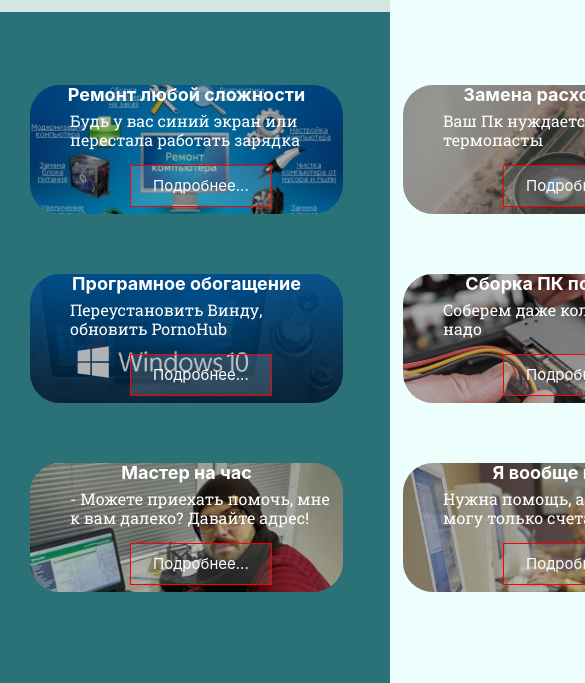
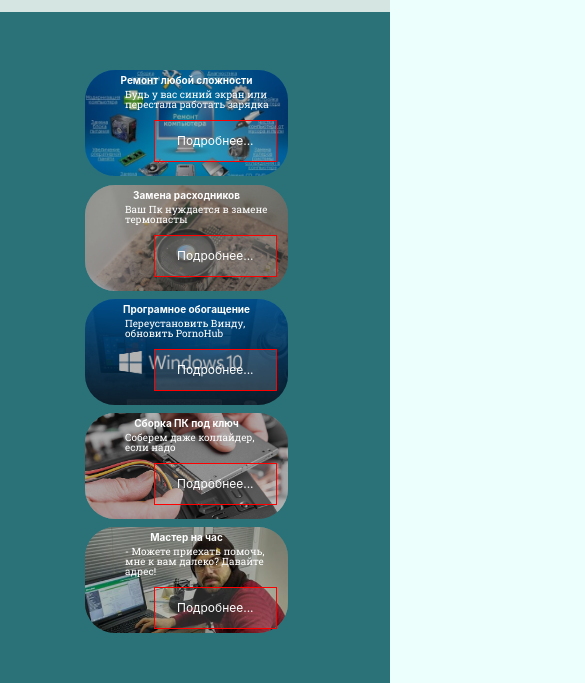
Before and after one commit to Blockbench90/haclanding, a React (Create React App) app in the folder haclanding/: page / in a window 390 px wide. Shown: the part 832-1515 px from the top of the page, 585 px wide, since content can reach past the window. Built offline with nearby package versions, Linux system fonts and the light colour scheme.

Commit message:
adaptiv is done, 100%

```diff
--- a/haclanding/src/components/AboutUs/AboutUs.module.css
+++ b/haclanding/src/components/AboutUs/AboutUs.module.css
@@ -120,176 +120,267 @@
     height: 259px;
     border-radius: 30px;
 }
+
 @media (max-width: 1380px) {
     .Content {
         max-width: 980px;
     }
+
     .tLbInner {
         width: 416px;
         height: 194px;
     }
+
     .tRbInner {
         width: 416px;
         height: 194px;
     }
+
     .cLbInner {
         width: 416px;
         height: 194px;
     }
+
     .cRbInner {
         width: 416px;
         height: 194px;
     }
+
     .bLbInner {
         width: 416px;
         height: 194px;
     }
+
     .bRbInner {
         width: 416px;
         height: 194px;
     }
+
     .PostInner {
         width: 416px;
         height: 194px;
     }
+
     .PostSpan {
         font-size: 12px;
         line-height: 25px;
         margin-left: 50px;
     }
+
     .PostBtn {
         margin: 0 0 0 222px;
         font-size: 20px;
     }
+
     .ContentInner h2 {
         line-height: 30px;
         padding-top: 19px;
         font-size: 29px;
     }
+
     .ContentInner p {
         font-size: 21px;
         line-height: 19px;
     }
 }
+
 @media (max-width: 1090px) {
     .Content {
         max-width: 900px;
     }
+
     .tLbInner {
         width: 392px;
         height: 181px;
         margin: 30px;
     }
+
     .tRbInner {
         width: 392px;
         height: 181px;
         margin: 30px;
     }
+
     .cLbInner {
         width: 392px;
         height: 181px;
         margin: 30px;
     }
+
     .cRbInner {
         width: 392px;
         height: 181px;
         margin: 30px;
     }
+
     .bLbInner {
         width: 392px;
         height: 181px;
         margin: 30px;
     }
+
     .bRbInner {
         width: 392px;
         height: 181px;
         margin: 30px;
     }
+
     .PostInner {
         width: 392px;
         height: 181px;
         /*margin: 30px;*/
     }
+
     .PostSpan {
         font-size: 12px;
         line-height: 25px;
         margin-left: 50px;
     }
+
     .PostBtn {
         margin: 0 0 0 218px;
         font-size: 15px;
     }
+
     .ContentInner h2 {
         /*line-height: 0px;*/
         padding-top: 10px;
         font-size: 25px;
     }
+
     .ContentInner p {
         font-size: 20px;
         line-height: 26px;
     }
 }
-@media (max-width: 820px) {
+
+@media (max-width: 925px) {
     .Content {
         max-width: 700px;
     }
+
     .tLbInner {
         width: 313px;
         height: 129px;
     }
+
     .tRbInner {
         width: 313px;
         height: 129px;
     }
+
     .cLbInner {
         width: 313px;
         height: 129px;
     }
+
     .cRbInner {
         width: 313px;
         height: 129px;
     }
+
     .bLbInner {
         width: 313px;
         height: 129px;
     }
+
     .bRbInner {
         width: 313px;
         height: 129px;
     }
+
     .PostInner {
         width: 313px;
         height: 129px;
     }
+
     .PostSpan {
         font-size: 12px;
         line-height: 25px;
         margin-left: 50px;
     }
+
     .PostBtn {
         margin: 0px 0 0 100px;
         font-size: 15px;
     }
+
     .ContentInner h2 {
         line-height: 0px;
         padding-top: 10px;
         font-size: 18px;
     }
+
     .ContentInner p {
         font-size: 16px;
         line-height: 19px;
     }
 }
 
-@media (max-width: 768px) {
+/*@media (max-width: 856px) {*/
+/*    .Content {*/
+/*        max-width: 900px;*/
+/*    }*/
+/*    .tLbInner {*/
+/*        width: 392px;*/
+/*        height: 181px;*/
+/*        margin: 30px;*/
+/*    }*/
+/*    .tRbInner {*/
+/*        width: 392px;*/
+/*        height: 181px;*/
+/*        margin: 30px;*/
+/*    }*/
+/*    .cLbInner {*/
+/*        width: 392px;*/
+/*        height: 181px;*/
+/*        margin: 30px;*/
+/*    }*/
+/*    .cRbInner {*/
+/*        width: 392px;*/
+/*        height: 181px;*/
+/*        margin: 30px;*/
+/*    }*/
+/*    .bLbInner {*/
+/*        width: 392px;*/
+/*        height: 181px;*/
+/*        margin: 30px;*/
+/*    }*/
+/*    .bRbInner {*/
+/*        width: 392px;*/
+/*        height: 181px;*/
+/*        margin: 30px;*/
+/*    }*/
+/*    .PostInner {*/
+/*        width: 392px;*/
+/*        height: 181px;*/
+/*        !*margin: 30px;*!*/
+/*    }*/
+/*    .PostSpan {*/
+/*        font-size: 12px;*/
+/*        line-height: 25px;*/
+/*        margin-left: 50px;*/
+/*    }*/
+/*    .PostBtn {*/
+/*        margin: 0 0 0 218px;*/
+/*        font-size: 15px;*/
+/*    }*/
+/*    .ContentInner h2 {*/
+/*        !*line-height: 0px;*!*/
+/*        padding-top: 10px;*/
+/*        font-size: 25px;*/
+/*    }*/
+/*    .ContentInner p {*/
+/*        font-size: 20px;*/
+/*        line-height: 26px;*/
+/*    }*/
+/*}*/
 
-}
+@media (max-width: 840px) {
+    .Content {
+        max-width: 400px;
+    }
 
-@media (max-width: 414px) {
-
-}
-
-@media (max-width: 380px) {
     .TopContent {
         display: inline-block;
     }
@@ -301,7 +392,79 @@
     .ButtonContent {
         display: inline-block;
     }
+
     .bRbInner {
         display: none;
     }
 }
+
+@media (max-width: 420px) {
+    .ContentInner {
+        padding-top: 50px;
+    }
+    .Content {
+        max-width: 220px;
+    }
+    .tLbInner {
+        width: 203px;
+        height: 106px;
+        margin: 0;
+    }
+
+    .tRbInner {
+        width: 203px;
+        height: 106px;
+        margin: 0;
+    }
+
+    .cLbInner {
+        width: 203px;
+        height: 106px;
+        margin: 0;
+    }
+
+    .cRbInner {
+        width: 203px;
+        height: 106px;
+        margin: 0;
+    }
+
+    .bLbInner {
+        width: 203px;
+        height: 106px;
+        margin: 0;
+    }
+
+    .bRbInner {
+        width: 203px;
+        height: 106px;
+        margin: 0;
+    }
+
+    .PostInner {
+        width: 203px;
+        height: 106px;
+        margin: 0;
+    }
+
+    .PostSpan {
+        font-size: 12px;
+        line-height: 25px;
+        margin-left: 50px;
+    }
+
+    .PostBtn {
+        margin: 0 0 0 69px;
+        font-size: 12px;
+    }
+
+    .ContentInner h2 {
+        padding-top: 10px;
+        font-size: 10px;
+    }
+
+    .ContentInner p {
+        font-size: 10px;
+        line-height: 10px;
+    }
+}
--- a/haclanding/src/components/Comments/CommentsInput.module.css
+++ b/haclanding/src/components/Comments/CommentsInput.module.css
@@ -39,6 +39,16 @@
 }
 
 @media (max-width: 416px) {
+    .Wrapper{
+        width: 90%;
+        overflow: hidden;
+    }
+    .InputInner{
+        margin-bottom: 5px;
+    }
+    .InputInner input{
+
+    }
     .InputInner span{
         font-size: 8px;
     }
--- a/haclanding/src/components/Comments/CommentsText.module.css
+++ b/haclanding/src/components/Comments/CommentsText.module.css
@@ -63,6 +63,12 @@
 }
 
 @media (max-width: 416px) {
+    .Wrapper {
+        box-sizing: border-box;
+        overflow-x: hidden;
+        height: 300px;
+    }
+
     .Container {
         max-height: 419px;
         padding: 6px;
--- a/haclanding/src/components/Header-Content/HeaderSection.module.css
+++ b/haclanding/src/components/Header-Content/HeaderSection.module.css
@@ -38,7 +38,7 @@
         width: 50px;
     }
     .Container {
-        font-size: 15px;
+        font-size: 13px;
     }
     .Content {
         width: 240px;
--- a/haclanding/src/components/Header/Header.module.css
+++ b/haclanding/src/components/Header/Header.module.css
@@ -60,7 +60,7 @@
     padding-right: 40px;
 }
 
-@media (max-width: 1200px) {
+@media (max-width: 1199px) {
     .Wrapper{
         font-size: 22px;
     }
@@ -113,7 +113,7 @@
     }
 }
 
-@media (max-width: 414px) {
+@media (max-width: 560px) {
     .Wrapper{
         font-size: 10px;
     }
@@ -140,7 +140,7 @@
 }
 @media (max-width: 380px) {
     .Wrapper{
-        font-size: 12px;
+        font-size: 10px;
     }
     .Container{
         max-width: 414px;
--- a/haclanding/src/components/MapSection/MapContent.jsx
+++ b/haclanding/src/components/MapSection/MapContent.jsx
@@ -2,6 +2,8 @@ import React from "react";
 import s from "./MapContent.module.css"
 import {ButtonToUp} from "../../common/Butoon/Button";
 import {animateScroll as scroll} from "react-scroll";
+import kyivstar from "../../assets/img/kyivstar.png"
+import map from "../../assets/img/MapIcon.png"
 
 
 const MapContent = (props) => {
@@ -16,23 +18,41 @@ const MapContent = (props) => {
             <div>
                 <span>Можно позвонить или перейти в карту</span>
             </div>
+            <div className={s.PhoneBox}>
                 <div>
-                <a href="tel:+1234567890">+3 8 099 321 65 65</a>
+                    <img src={kyivstar} alt=""/>
                 </div>
                 <div>
                     <a href="tel:+1234567890">+3 8 099 321 65 65</a>
                 </div>
+            </div>
+            <div className={s.PhoneBox}>
+                <div>
+                    <img src={kyivstar} alt=""/>
+                </div>
                 <div>
                     <a href="tel:+1234567890">+3 8 099 321 65 65</a>
                 </div>
+            </div>
+            <div className={s.PhoneBox}>
                 <div>
-                <a href="https://www.google.com.ua/maps/@47.782484,35.1840032,18.75z?hl=ru" target="_blank">
-                    Посмотреть нас на карте</a>
+                    <img src={kyivstar} alt=""/>
+                </div>
+                <div>
+                    <a href="tel:+1234567890">+3 8 099 321 65 65</a>
                 </div>
             </div>
-        <div className={s.ButtonUp}>
-            <ButtonToUp handleClick={toUp}/>
+            <div className={s.MapBox}>
+                <div>
+                    <img src={map} alt=""/>
                 </div>
+                <div><a href="https://www.google.com.ua/maps/@47.782484,35.1840032,18.75z?hl=ru" target="_blank">
+                    Посмотреть нас на карте</a></div>
+            </div>
+        </div>
+        {/*<div className={s.ButtonUp}>*/}
+        {/*    <ButtonToUp handleClick={toUp}/>*/}
+        {/*</div>*/}
     </div>
 }
 export default MapContent;
--- a/haclanding/src/components/MapSection/MapContent.module.css
+++ b/haclanding/src/components/MapSection/MapContent.module.css
@@ -2,9 +2,6 @@
     height: 100vh;
     background-image: url("../../assets/img/Map.png");
     background-size: cover;
-    /*left: 0;*/
-    /*right: 0;*/
-    /*top: 0;*/
     display: flex;
     justify-content: space-between;
 }
@@ -14,11 +11,28 @@
     font-weight: 500;
     line-height: 40px;
 }
+.Container span{
+    font-size: 34px;
+    font-weight: 700;
+    color: white;
+}
 .Container div{
     padding-bottom: 10px;
 }
-.BackContainer{
-
+.PhoneBox{
+    display: flex;
+}
+.PhoneBox img{
+    width: 70px;
+}
+.PhoneBox a{
+    margin-top: 10px;
+}
+.MapBox{
+    display: flex;
+}
+.MapBox img{
+    width: 70px;
 }
 .ButtonUp{
    padding: 800px 20px 0 0;
--- a/haclanding/src/components/Partners/Partners.module.css
+++ b/haclanding/src/components/Partners/Partners.module.css
@@ -52,6 +52,11 @@
     margin: 50px;
 }
 @media (max-width: 865px) {
+    .TopContent{
+        display: flex;
+        justify-content: space-between;
+        margin: 0 0 20px 0;
+    }
     .ContentBlock h3, p{
         font-size: 15px;
     }
```
Also changed, not shown: haclanding/src/assets/img/kyivstar.png (added). Lines whose indentation alone changed are shown as unchanged.
